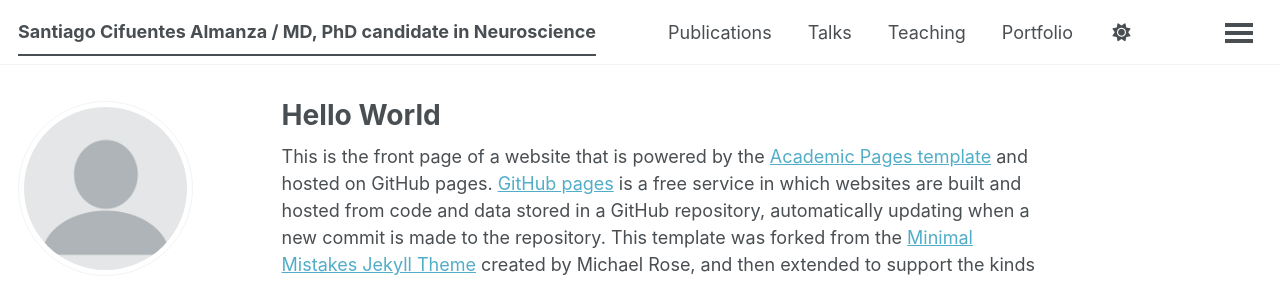
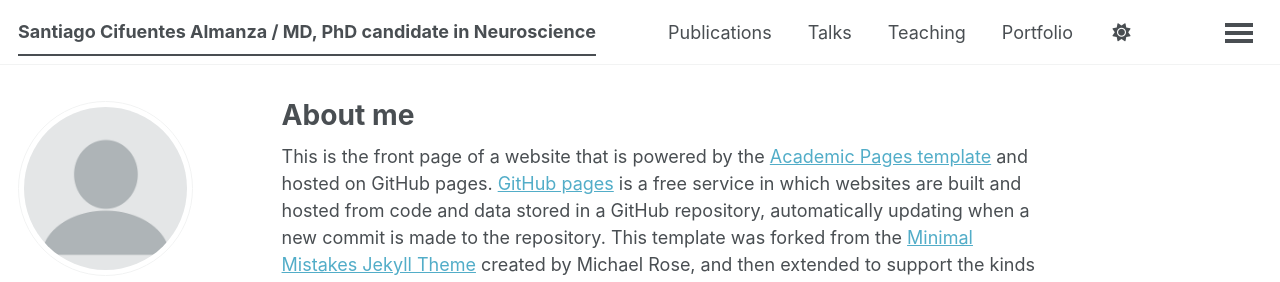
Before and after one commit to santocial/santocial.github.io, a Jekyll site: the page built from _pages/about.md, in a window 1280 px wide and 900 px high. Shown: the top 282 px of the window. Built offline with Jekyll 4.4.1, drawn with Linux system fonts in a browser that asks for light colours; some web fonts are replaced; a script bundle is joined from its source files by our own code; library files that are not in the unit come from our copies.

Commit message:
Change page title from 'Hello World' to 'About me'

```diff
--- a/_pages/about.md
+++ b/_pages/about.md
@@ -1,6 +1,6 @@
 ---
 permalink: /
-title: "Hello World"
+title: "About me"
 author_profile: true
 redirect_from:
   - /about/
```
